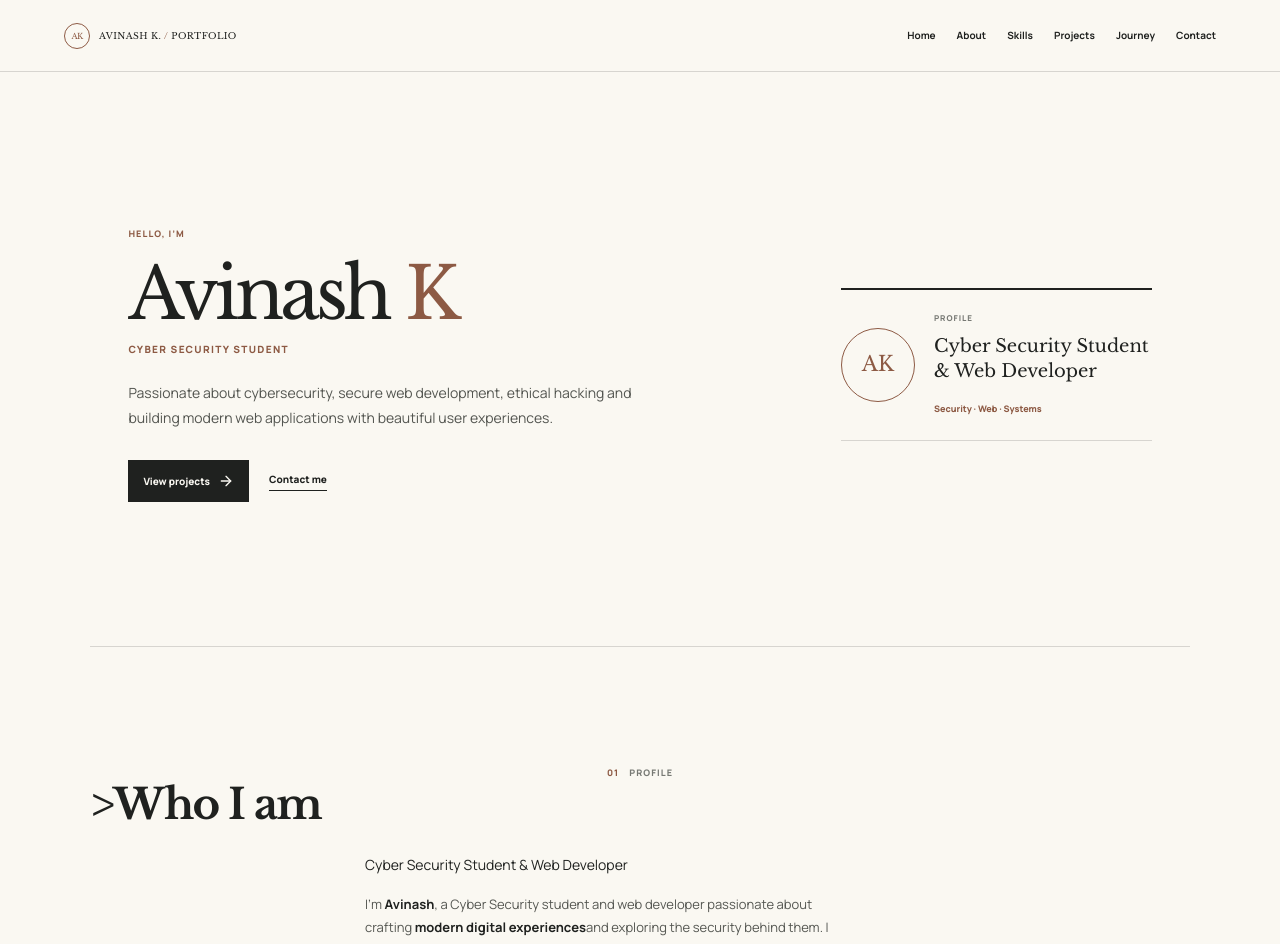
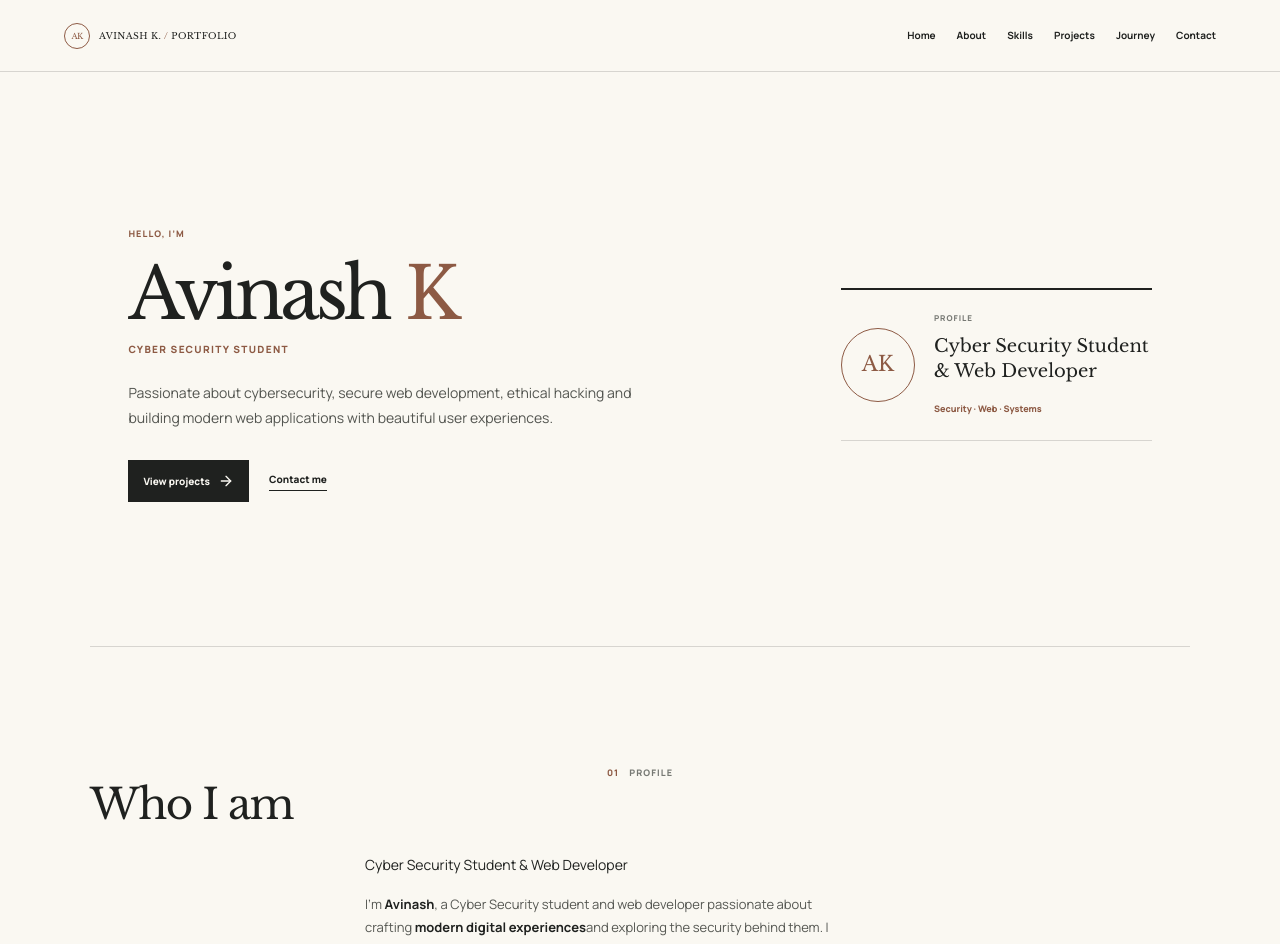
Before and after one commit to avinashk08408/Avinash-portfolio, a React (Vite) app: page / in a window 1280 px wide. Shown: the top 944 px of the page. Built offline with nearby package versions, Linux system fonts and the light colour scheme; a web font is replaced by a local one.

Commit message:
Update About.jsx

```diff
--- a/src/components/About/About.jsx
+++ b/src/components/About/About.jsx
@@ -16,7 +16,7 @@ export default function About() {
           PROFILE
         </p>
 
-        <h2><strong>>Who I am</strong></h2>
+        <h2>Who I am</h2>
       </div>
 
       <div className="about-layout">
```
